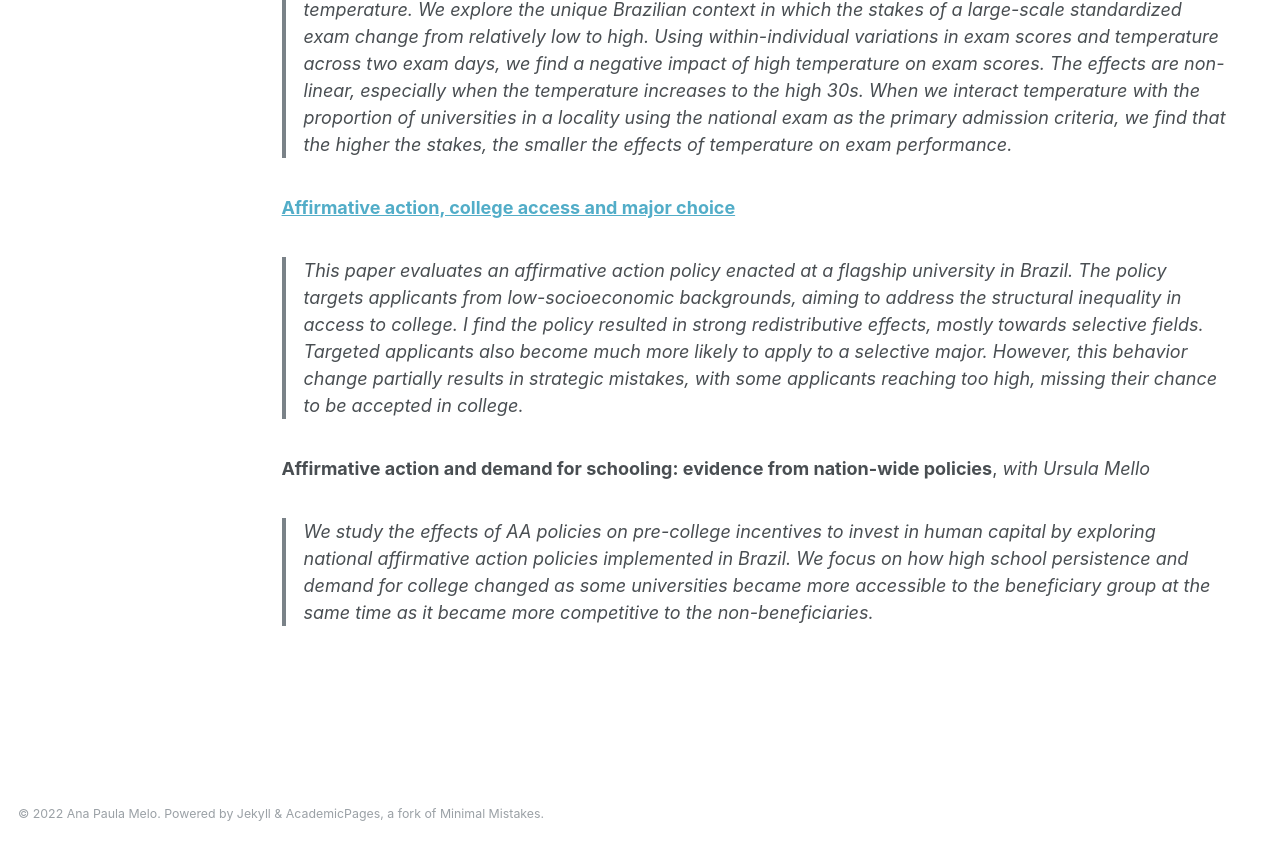
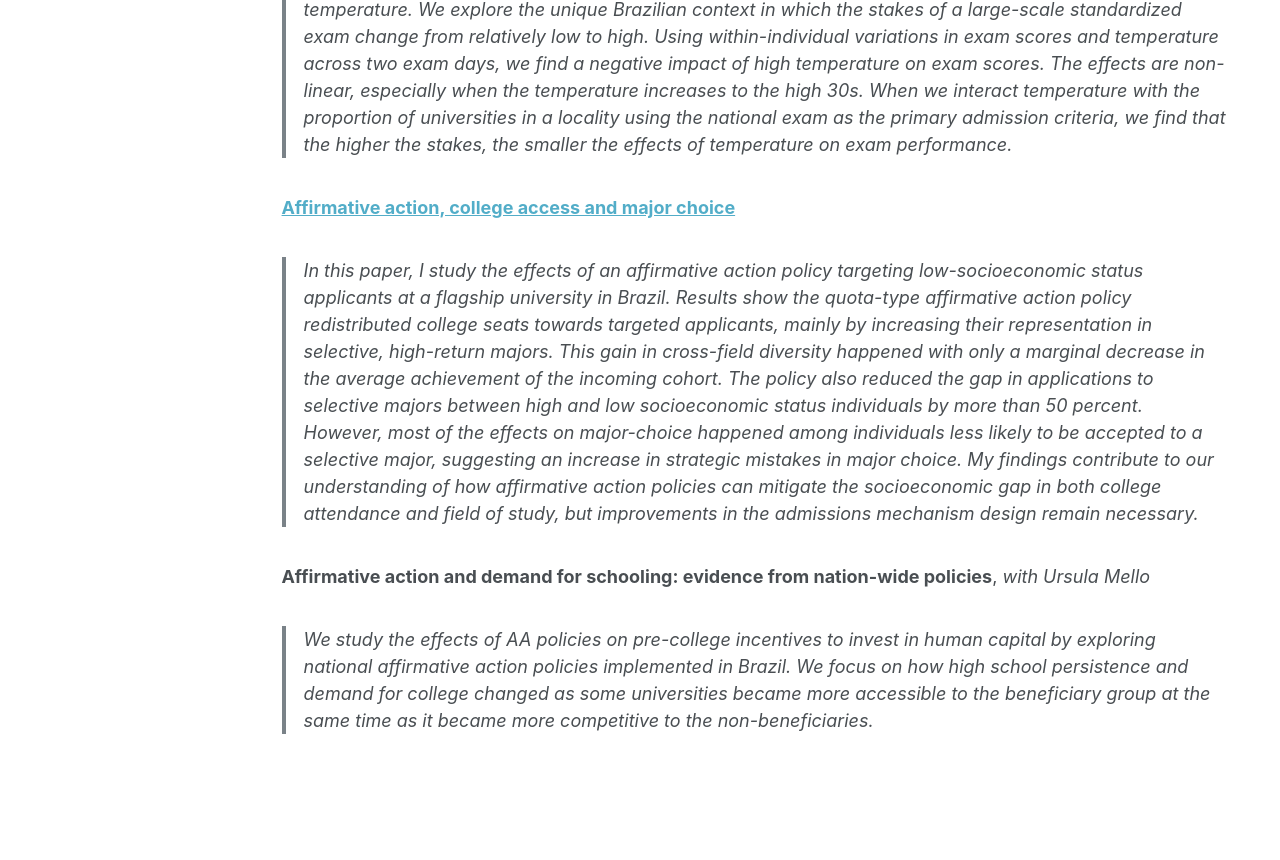
Before and after one commit to anapmelo/anapmelo.github.io, a Jekyll site: the page built from _pages/publications.md, in a window 1280 px wide and 900 px high, scrolled down 842 px. Shown: the top 860 px of the window. Built offline with Jekyll 4.4.1, drawn with Linux system fonts in a browser that asks for light colours.

Commit message:
Update publications.md

```diff
--- a/_pages/publications.md
+++ b/_pages/publications.md
@@ -24,7 +24,7 @@ author_profile: false
 > We provide empirical evidence on how the exam stakes affect the sensitivity of performance to temperature. We explore the unique Brazilian context in which the stakes of a large-scale standardized exam change from relatively low to high. Using within-individual variations in exam scores and temperature across two exam days, we find a negative impact of high temperature on exam scores. The effects are non-linear, especially when the temperature increases to the high 30s. When we interact temperature with the proportion of universities in a locality using the national exam as the primary admission criteria, we find that the higher the stakes, the smaller the effects of temperature on exam performance.
 
 <a href="http://anapmelo.github.io/files/manuscript_Melo.pdf"> **Affirmative action, college access and major choice** </a>
-> This paper evaluates an affirmative action policy enacted at a flagship university in Brazil. The policy targets applicants from low-socioeconomic backgrounds, aiming to address the structural inequality in access to college. I find the policy resulted in strong redistributive effects, mostly towards selective fields. Targeted applicants also become much more likely to apply to a selective major. However, this behavior change partially results in strategic mistakes, with some applicants reaching too high, missing their chance to be accepted in college.
+> In this paper, I study the effects of an affirmative action policy targeting low-socioeconomic status applicants at a flagship university in Brazil. Results show the quota-type affirmative action policy redistributed college seats towards targeted applicants, mainly by increasing their representation in selective, high-return majors. This gain in cross-field diversity happened with only a marginal decrease in the average achievement of the incoming cohort. The policy also reduced the gap in applications to selective majors between high and low socioeconomic status individuals by more than 50 percent. However, most of the effects on major-choice happened among individuals less likely to be accepted to a selective major, suggesting an increase in strategic mistakes in major choice. My findings contribute to our understanding of how affirmative action policies can mitigate the socioeconomic gap in both college attendance and field of study, but improvements in the admissions mechanism design remain necessary.
 
 **Affirmative action and demand for schooling: evidence from nation-wide policies**, _with Ursula Mello_
 > We study the effects of AA policies on pre-college incentives to invest in human capital by exploring national affirmative action policies implemented in Brazil. We focus on how high school persistence and demand for college changed as some universities became more accessible to the beneficiary group at the same time as it became more competitive to the non-beneficiaries.
```
